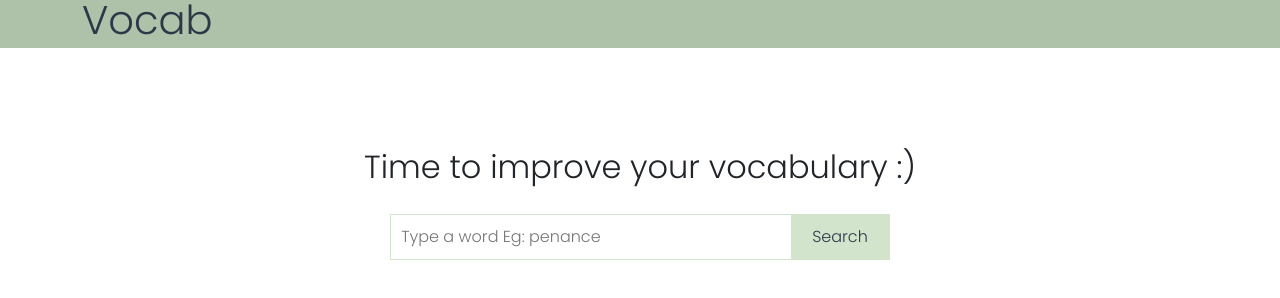
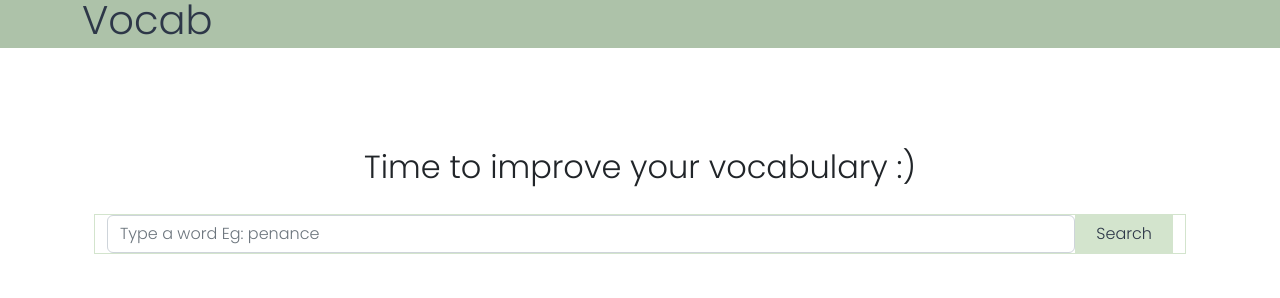
Before and after one commit to aniket2001a/vocab, a plain HTML site: page index.html in a window 1280 px wide. Drawn offline with nearby package versions, Linux system fonts and the light colour scheme.

Commit message:
index file updated

```diff
--- a/index.html
+++ b/index.html
@@ -13,17 +13,17 @@
 </head>
 <body>
     <nav>
-        <div class="container">
+        <div class="container container-fluid">
             <h1>Vocab</h1>
         </div>
     </nav>
 
     <section class="input container">
         <h2>Time to improve your vocabulary :)</h2>
-        <div class="form_wrap">
-            <div class="input_wrap">
-                <input type="text" placeholder="Type a word Eg: penance" id="input">
-                <button id="search">Search</button>
+        <div class="form_wrap container-fluid" >
+            <div class="input_wrap container-fluid">
+                <input type="text" placeholder="Type a word Eg: penance" id="input" class="form-control">
+                <button id="search" >Search</button>
             </div>
         </div>
     </section>
```
